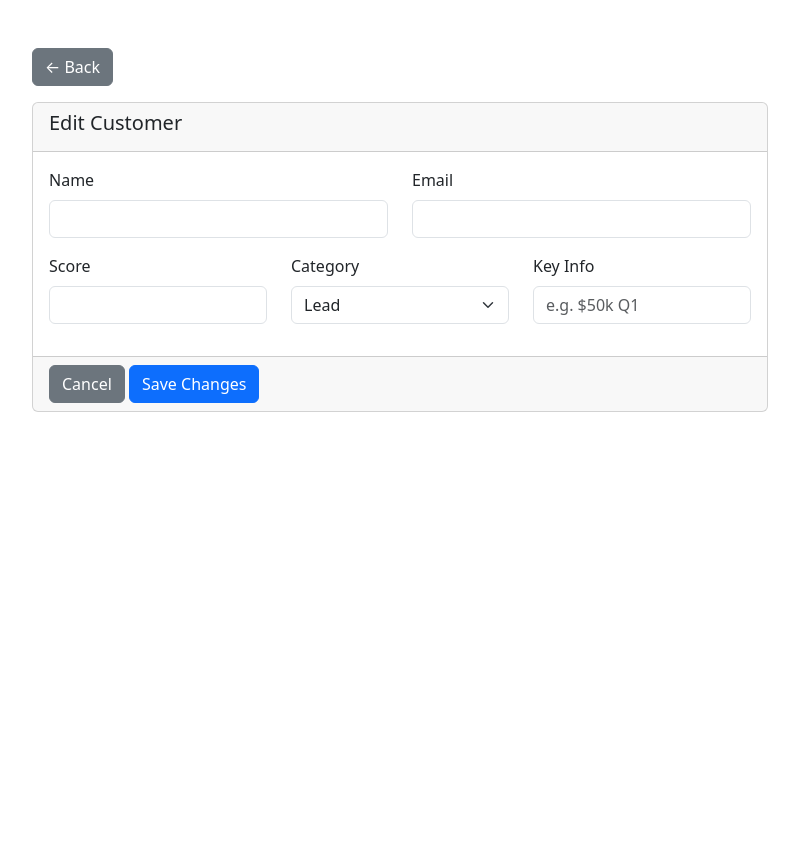
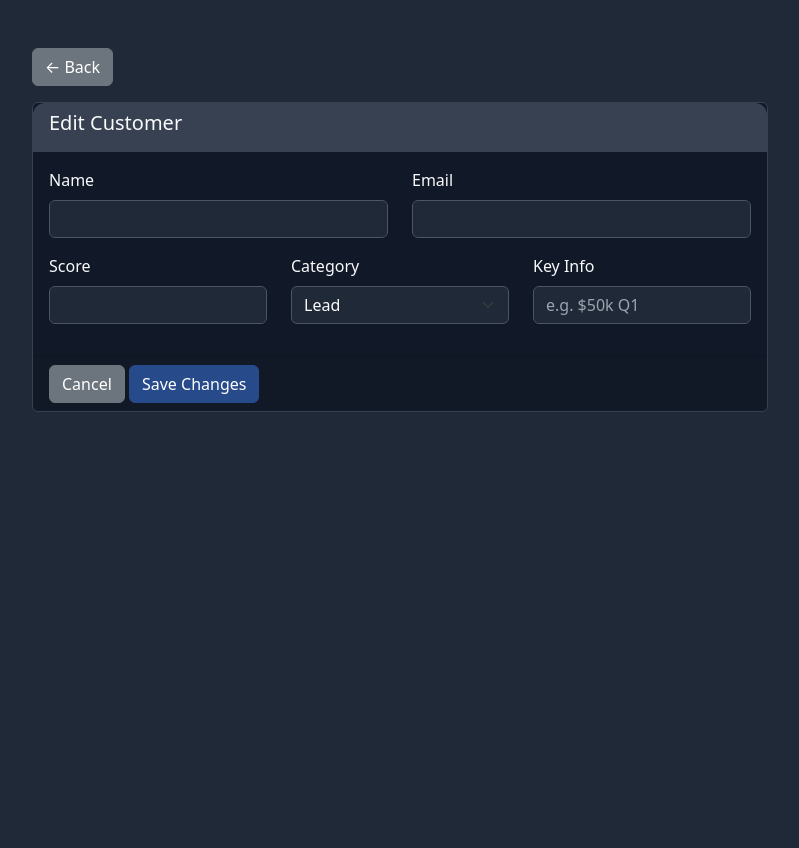
Before and after one commit to arina-bolkunova/ai-customer-manager, a Flask app: template templates/edit.html in a window 1280 px wide. Shown: the whole page, without its empty margins (240-1039 px from the left). Before the commit the page ends 412 px from the top, so only its background shows below. Run offline with Flask 3, Linux system fonts and the light colour scheme; the template is opened without the code that fills it, so the values that code supplies are empty.

Commit message:
style:colorfont

```diff
--- a/main.py
+++ b/main.py
@@ -47,7 +47,7 @@ def calculate_lead_score(raw_input):
     score += title_count * 8
 
     # PREMIUM DOMAINS (+12 points)
-    premium_signals = ['enterprise', 'corp', 'io', 'co', 'tech']
+    premium_signals = ['enterprise', 'corp', 'io', 'co', 'tech', 'ai']
     if any(domain in raw_lower for domain in premium_signals):
         score += 12
 
--- a/static/css/style.css
+++ b/static/css/style.css
@@ -199,3 +199,47 @@ body .card-body img {
   background-color: #111827 !important;
   border-radius: 8px;
 }
+
+/* DARK INPUT BAR */
+.form-control, .form-select {
+  background-color: #1f2937 !important;
+  border-color: #4b5563 !important;
+  color: #f9fafb !important;
+}
+
+.form-control:focus, .form-select:focus {
+  background-color: #1f2937 !important;
+  border-color: #6b7280 !important;
+  color: #f9fafb !important;
+  box-shadow: 0 0 0 0.15rem rgba(107, 114, 128, 0.3) !important;
+}
+
+.form-control::placeholder {
+  color: #9ca3af !important;
+}
+
+.form-control:-webkit-autofill,
+.form-control:-webkit-autofill:hover,
+.form-control:-webkit-autofill:focus {
+  -webkit-box-fill: #1f2937 !important;
+  -webkit-text-fill-color: #f9fafb !important;
+  transition: background-color 5000s ease-in-out 0s !important;
+}
+
+.text-muted {
+  color: #d1d5db !important;
+}
+
+body.dark-mode .text-muted {
+  color: #d1d5db !important;
+}
+
+
+body.dark-mode p.text-muted {
+  color: #e5e7eb !important;
+}
+
+body.dark-mode .empty-state,
+body.dark-mode h5 {
+  color: #f9fafb !important;
+}
--- a/templates/edit.html
+++ b/templates/edit.html
@@ -5,8 +5,10 @@
   <title>Edit Customer</title>
   <meta name="viewport" content="width=device-width, initial-scale=1">
   <link href="https://cdn.jsdelivr.net/npm/bootstrap@5.3.3/dist/css/bootstrap.min.css" rel="stylesheet">
+  <!-- ADD CSS LINK & DARK MODE CLASS -->
+  <link href="{{ url_for('static', filename='css/style.css') }}" rel="stylesheet">
 </head>
-<body class="app-wrapper">
+<body class="app-wrapper dark-mode">
   <div class="container mt-5">
     <div class="row justify-content-center">
       <div class="col-md-8">
--- a/templates/index.html
+++ b/templates/index.html
@@ -77,7 +77,7 @@
               </svg>
             </div>
             <h5 class="mb-2">No leads yet</h5>
-            <p class="text-muted mb-0">Add your first customer to see analytics</p>
+            <p class="text-white mb-0">Add your first customer to see analytics</p>
           </div>
         </div>
         {% endif %}
```
